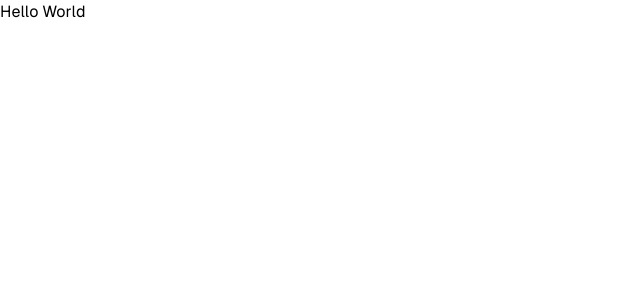
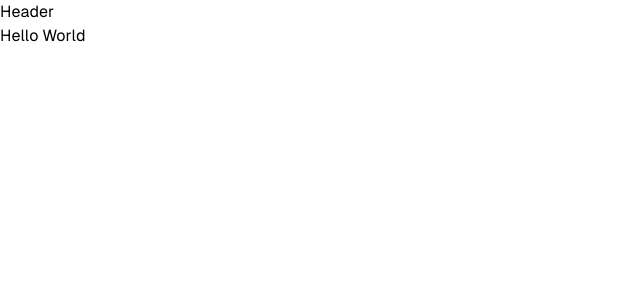
Before and after one commit to felipefrizzovg/devstore, a Next.js app: page / in a window 1280 px wide. Shown: the top 300 px of the page, without its empty margins (0-640 px from the left). Built offline with nearby package versions, Linux system fonts and the light colour scheme.

Commit message:
Criando layout da aplicação

```diff
--- /dev/null
+++ b/src/app/(store)/(home)/loading.tsx
@@ -0,0 +1,3 @@
+export default function HomeLoading() {
+  return <p>Carregando...</p>
+}
--- /dev/null
+++ b/src/app/(store)/(home)/page.tsx
@@ -0,0 +1,9 @@
+export default async function Home() {
+  await new Promise((resolve) => setTimeout(resolve, 2000))
+
+  return (
+    <div>
+      <h1>Hello World</h1>
+    </div>
+  )
+}
--- /dev/null
+++ b/src/app/(store)/layout.tsx
@@ -0,0 +1,11 @@
+import { Header } from '@/components/header'
+import { ReactNode } from 'react'
+
+export default function StoreLayout({ children }: { children: ReactNode }) {
+  return (
+    <div>
+      <Header />
+      {children}
+    </div>
+  )
+}
--- /dev/null
+++ b/src/app/(store)/search/loading.tsx
@@ -0,0 +1,3 @@
+export default function SearchLoading() {
+  return <p>Carregando busca...</p>
+}
--- /dev/null
+++ b/src/app/(store)/search/page.tsx
@@ -0,0 +1,9 @@
+export default async function Search() {
+  await new Promise((resolve) => setTimeout(resolve, 2000))
+
+  return (
+    <div>
+      <h1>Search</h1>
+    </div>
+  )
+}
--- a/src/app/page.tsx
+++ /dev/null
@@ -1,3 +0,0 @@
-export default function Home() {
-  return <h1>Hello World</h1>
-}
--- /dev/null
+++ b/src/components/header.tsx
@@ -0,0 +1,3 @@
+export function Header() {
+  return <div>Header</div>
+}
```
